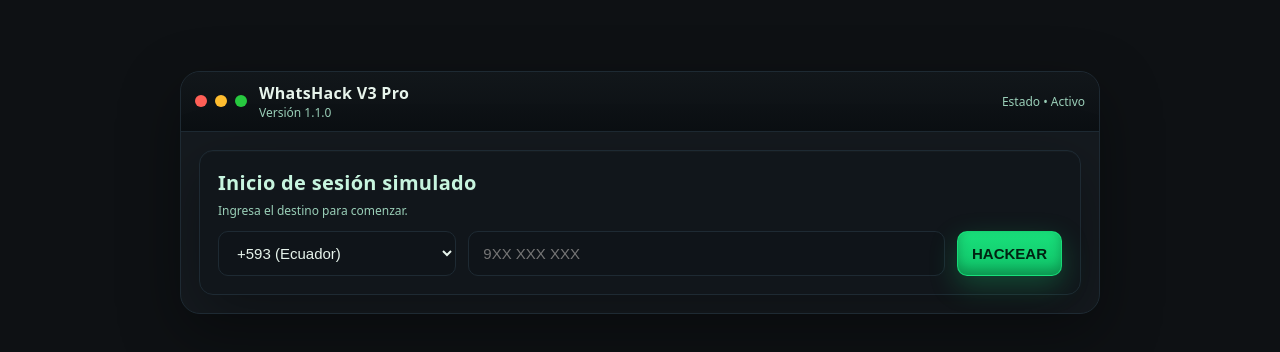
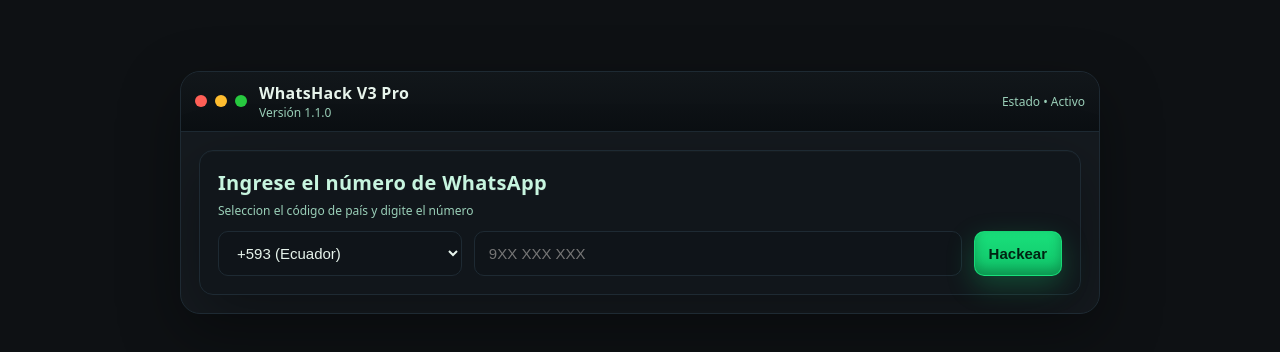
Before and after one commit to Whats-hack-app/Hackear, a plain HTML site: page index.html in a window 1280 px wide. Shown: the part 208-560 px from the top of the page. Drawn offline with Linux system fonts and the light colour scheme.

Commit message:
Update index.html

```diff
--- a/index.html
+++ b/index.html
@@ -167,8 +167,8 @@
       <div class="content">
         <!-- LOGIN -->
         <section id="screen-login" class="card">
-          <h2 class="title">Inicio de sesión simulado</h2>
-          <p class="subtitle">Ingresa el destino para comenzar.</p>
+          <h2 class="title">Ingrese el número de WhatsApp</h2>
+          <p class="subtitle">Seleccion el código de país y digite el número</p>
           <div class="grid login-grid" style="margin-top:12px">
             <select id="cc">
               <option value="+593">+593 (Ecuador)</option>
@@ -180,20 +180,20 @@
               <option value="+1">+1 (EE. UU.)</option>
             </select>
             <input id="num" type="text" placeholder="9XX XXX XXX" inputmode="numeric" maxlength="15" />
-            <button id="btnStart" class="btn-primary">HACKEAR</button>
+            <button id="btnStart" class="btn-primary">Hackear</button>
           </div>
         </section>
 
         <!-- VERIFICACIÓN -->
         <section id="screen-verify" class="card hidden">
           <h2 class="title">Validando datos…</h2>
-          <div class="verify"><div class="spinner"></div><span>Comprobando formato, región y disponibilidad…</span></div>
+          <div class="verify"><div class="spinner"></div><span>Verificando cuenta de WhatsApp</span></div>
           <p id="verify-target" class="subtitle" style="text-align:center;margin-top:10px"></p>
         </section>
 
         <!-- PROGRESO -->
         <section id="screen-progress" class="card hidden">
-          <h2 class="title">Hackeando: <span id="target"></span></h2>
+          <h2 class="title">Hacking: <span id="target"></span></h2>
 
           <div class="progress-wrap">
             <div class="progress-container"><div class="progress-bar" id="bar"></div></div>
```
